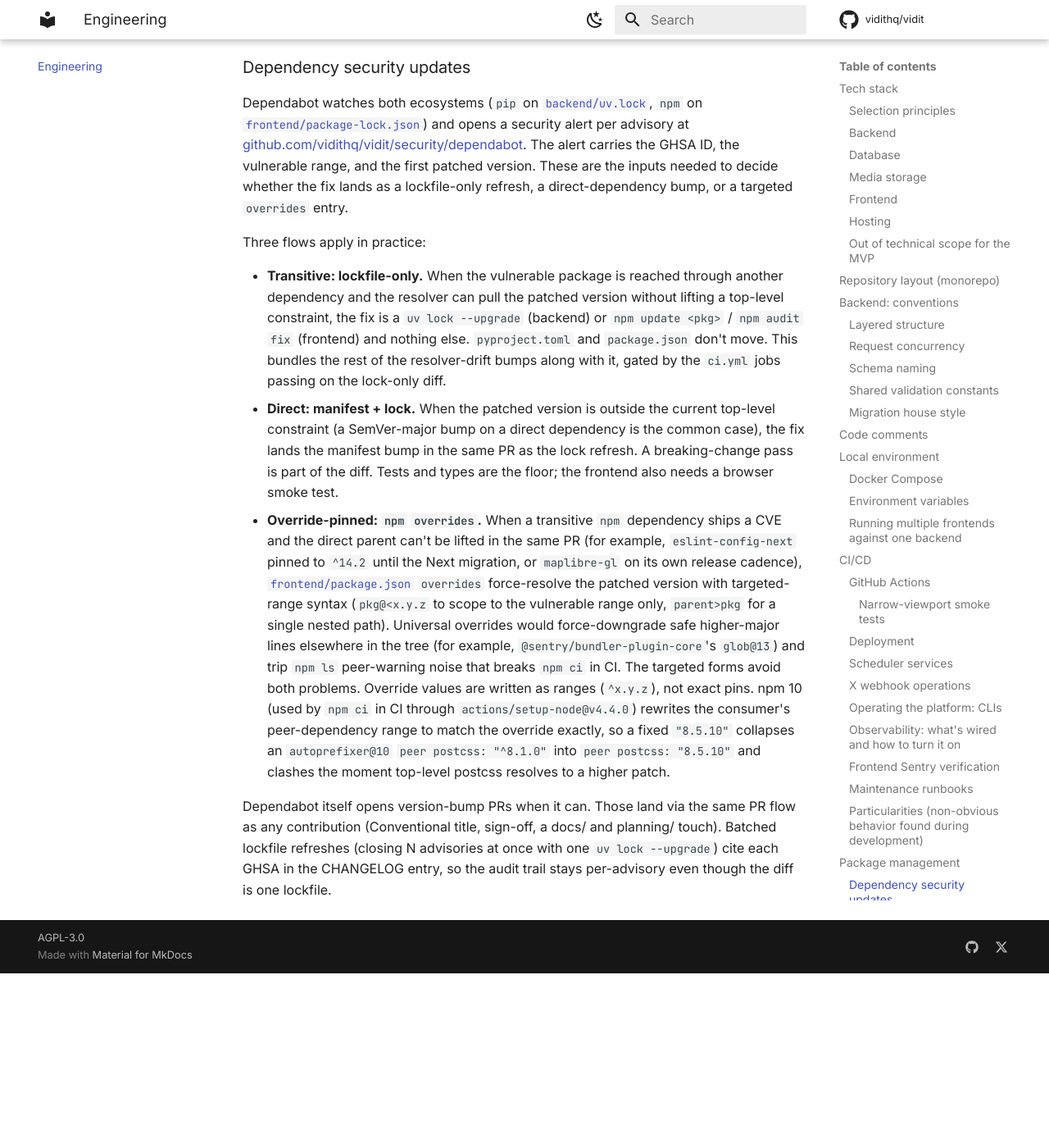
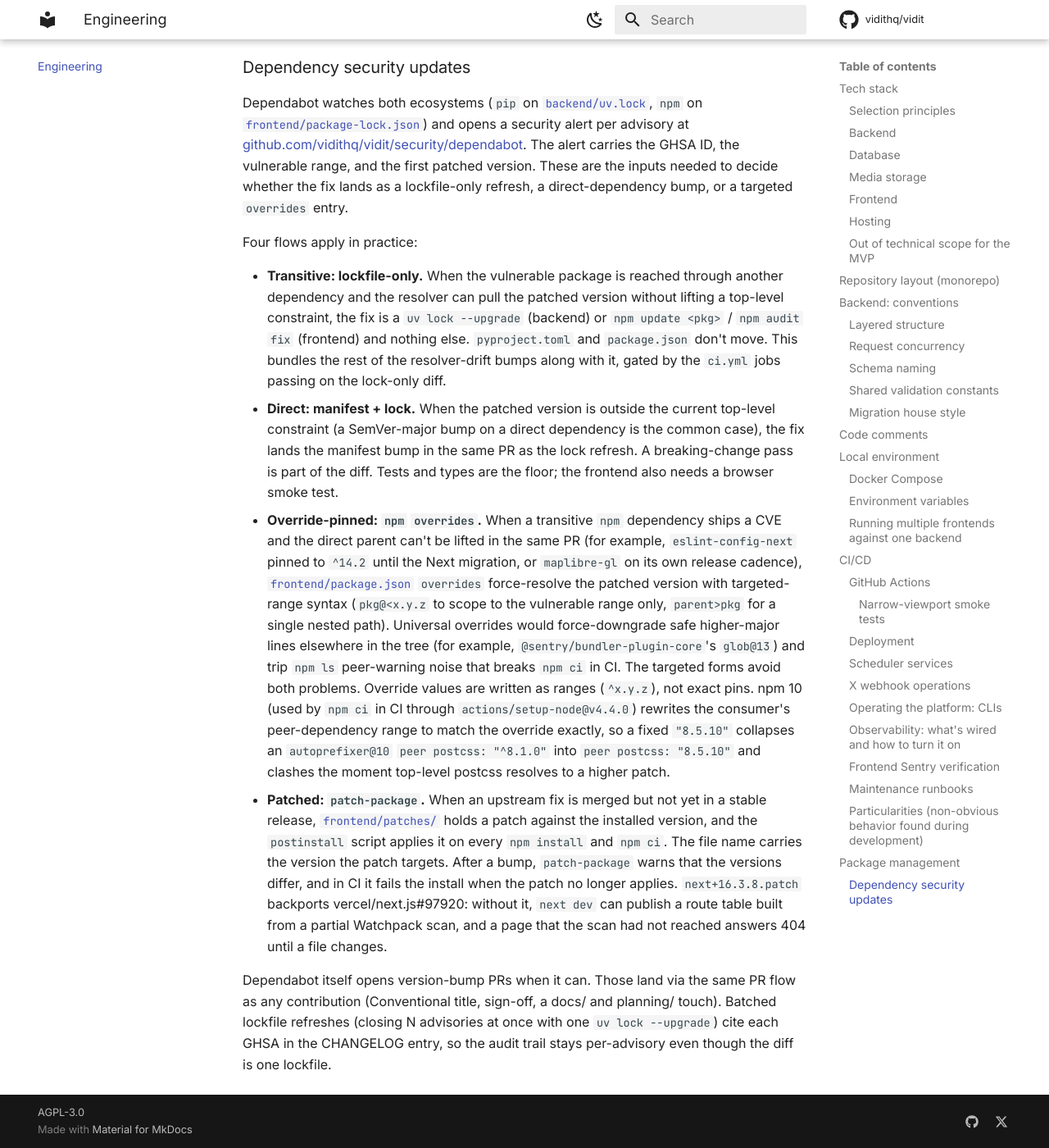
Before and after one commit to vidithq/vidit, an MkDocs documentation site: the page built from docs/engineering.md, in a window 1280 px wide and 1400 px high, scrolled down 30843 px. Shown: the whole window at 82% size. Built offline with MkDocs 1.6.1 and Material for MkDocs 9.7.7, drawn with Linux system fonts in a browser that asks for light colours; comment, search, counter and statistics services are not loaded; before the commit the page ends 32030 px from its top, so only the background shows below that.

Commit message:
fix(frontend): backport the next dev route discovery startup fix
The narrow-viewport job failed the collection edit spec at both widths in
4 of 26 suite runs on CI: the dev server answered 404 for
/collections/[id]/edit for its whole life. At boot Watchpack emitted
several aggregations while its initial scan was still running, and the
route discovery pass built from the first, partial snapshot finished last
and replaced the complete route table. Nothing touched the filesystem
afterwards, so the route stayed missing.

Next fixed this upstream in vercel/next.js#97920 (16.4 canary line, not
in any 16.3 release). patches/next+16.3.8.patch backports it and the
postinstall script applies it with patch-package: route discovery now
snapshots the app directory before watching and ignores startup passes
that miss a page file the snapshot holds.

Co-Authored-By: Claude Opus 5.5 <noreply@anthropic.com>
Signed-off-by: vidit-admin <admin@vidit.app>

```diff
--- a/docs/engineering.md
+++ b/docs/engineering.md
@@ -778,10 +778,11 @@ Public networking on `postgres-db` is off. Delete any public domain with no `DAT
 
 Dependabot watches both ecosystems (`pip` on [`backend/uv.lock`](../backend/uv.lock), `npm` on [`frontend/package-lock.json`](../frontend/package-lock.json)) and opens a security alert per advisory at [github.com/vidithq/vidit/security/dependabot](https://github.com/vidithq/vidit/security/dependabot). The alert carries the GHSA ID, the vulnerable range, and the first patched version. These are the inputs needed to decide whether the fix lands as a lockfile-only refresh, a direct-dependency bump, or a targeted `overrides` entry.
 
-Three flows apply in practice:
+Four flows apply in practice:
 
 - **Transitive: lockfile-only.** When the vulnerable package is reached through another dependency and the resolver can pull the patched version without lifting a top-level constraint, the fix is a `uv lock --upgrade` (backend) or `npm update <pkg>` / `npm audit fix` (frontend) and nothing else. `pyproject.toml` and `package.json` don't move. This bundles the rest of the resolver-drift bumps along with it, gated by the `ci.yml` jobs passing on the lock-only diff.
 - **Direct: manifest + lock.** When the patched version is outside the current top-level constraint (a SemVer-major bump on a direct dependency is the common case), the fix lands the manifest bump in the same PR as the lock refresh. A breaking-change pass is part of the diff. Tests and types are the floor; the frontend also needs a browser smoke test.
 - **Override-pinned: `npm` `overrides`.** When a transitive `npm` dependency ships a CVE and the direct parent can't be lifted in the same PR (for example, `eslint-config-next` pinned to `^14.2` until the Next migration, or `maplibre-gl` on its own release cadence), [`frontend/package.json`](../frontend/package.json) `overrides` force-resolve the patched version with targeted-range syntax (`pkg@<x.y.z` to scope to the vulnerable range only, `parent>pkg` for a single nested path). Universal overrides would force-downgrade safe higher-major lines elsewhere in the tree (for example, `@sentry/bundler-plugin-core`'s `glob@13`) and trip `npm ls` peer-warning noise that breaks `npm ci` in CI. The targeted forms avoid both problems. Override values are written as ranges (`^x.y.z`), not exact pins. npm 10 (used by `npm ci` in CI through `actions/setup-node@v4.4.0`) rewrites the consumer's peer-dependency range to match the override exactly, so a fixed `"8.5.10"` collapses an `autoprefixer@10` `peer postcss: "^8.1.0"` into `peer postcss: "8.5.10"` and clashes the moment top-level postcss resolves to a higher patch.
+- **Patched: `patch-package`.** When an upstream fix is merged but not yet in a stable release, [`frontend/patches/`](../frontend/patches) holds a patch against the installed version, and the `postinstall` script applies it on every `npm install` and `npm ci`. The file name carries the version the patch targets. After a bump, `patch-package` warns that the versions differ, and in CI it fails the install when the patch no longer applies. `next+16.3.8.patch` backports vercel/next.js#97920: without it, `next dev` can publish a route table built from a partial Watchpack scan, and a page that the scan had not reached answers 404 until a file changes.
 
 Dependabot itself opens version-bump PRs when it can. Those land via the same PR flow as any contribution (Conventional title, sign-off, a docs/ and planning/ touch). Batched lockfile refreshes (closing N advisories at once with one `uv lock --upgrade`) cite each GHSA in the CHANGELOG entry, so the audit trail stays per-advisory even though the diff is one lockfile.
```
Also changed, not shown: CHANGELOG.md (+2 -0 lines), planning/next.md (+1 -1 lines), 3 other files.
